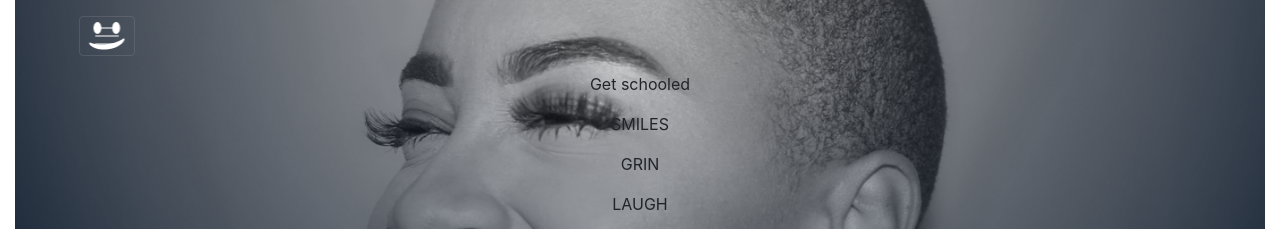
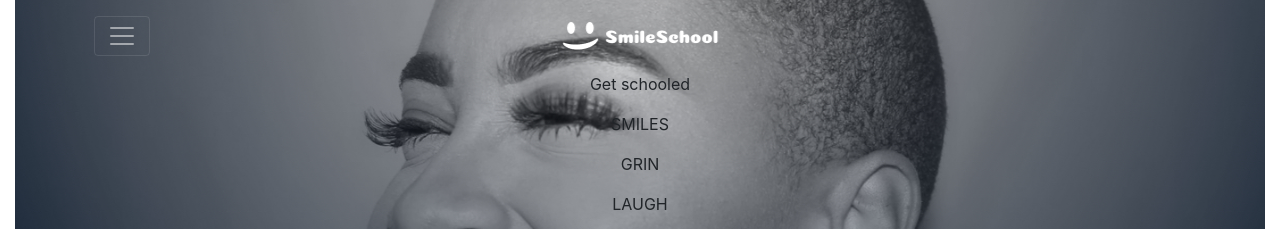
Before and after one commit to sarahmarkland/holbertonschool-smiling-school, a plain HTML site: page 0-homepage.html in a window 1280 px wide. Shown: the top 229 px of the page. Drawn offline with nearby package versions, Linux system fonts and the light colour scheme; a web font is replaced by a local one.

Commit message:
push because i didn't break it yet :)

```diff
--- a/0-homepage.html
+++ b/0-homepage.html
@@ -24,7 +24,6 @@
 	<div class="background-image">
 		<header>
 			<div class="container p-2">
-				<div class="row">
 				<div class="pos-f-t"> <!-- position fixed top -->
 				<div class="collapse" id="navbarToggleExternalContent">
 				<div class="bg-transparent p-4">
@@ -44,16 +43,9 @@
 				</button>
 				<a class="navbar-brand" style="margin: 0; float: none; text-align:center" href="#">
 					<img src="images/smile_off_small2.png" alt="logo">
+					<img src="images/SmileSchool_small.png" alt="logo">
 				</a>
 				</nav>
-						<!-- <nav class="navbar navbar-dark bg-dark">
-						<a class="navbar-brand" href="#">SmileSchool</a>
-						<div class="nav-menu">
-							<a href="#">COURSES</a>
-							<a href="#">PRICING</a>
-							<a href="#">LOGIN</a>
-						</div>
-						</nav> -->
 				</div>
 			</div>
 		</header>
```
Lines whose indentation alone changed are shown as unchanged.
